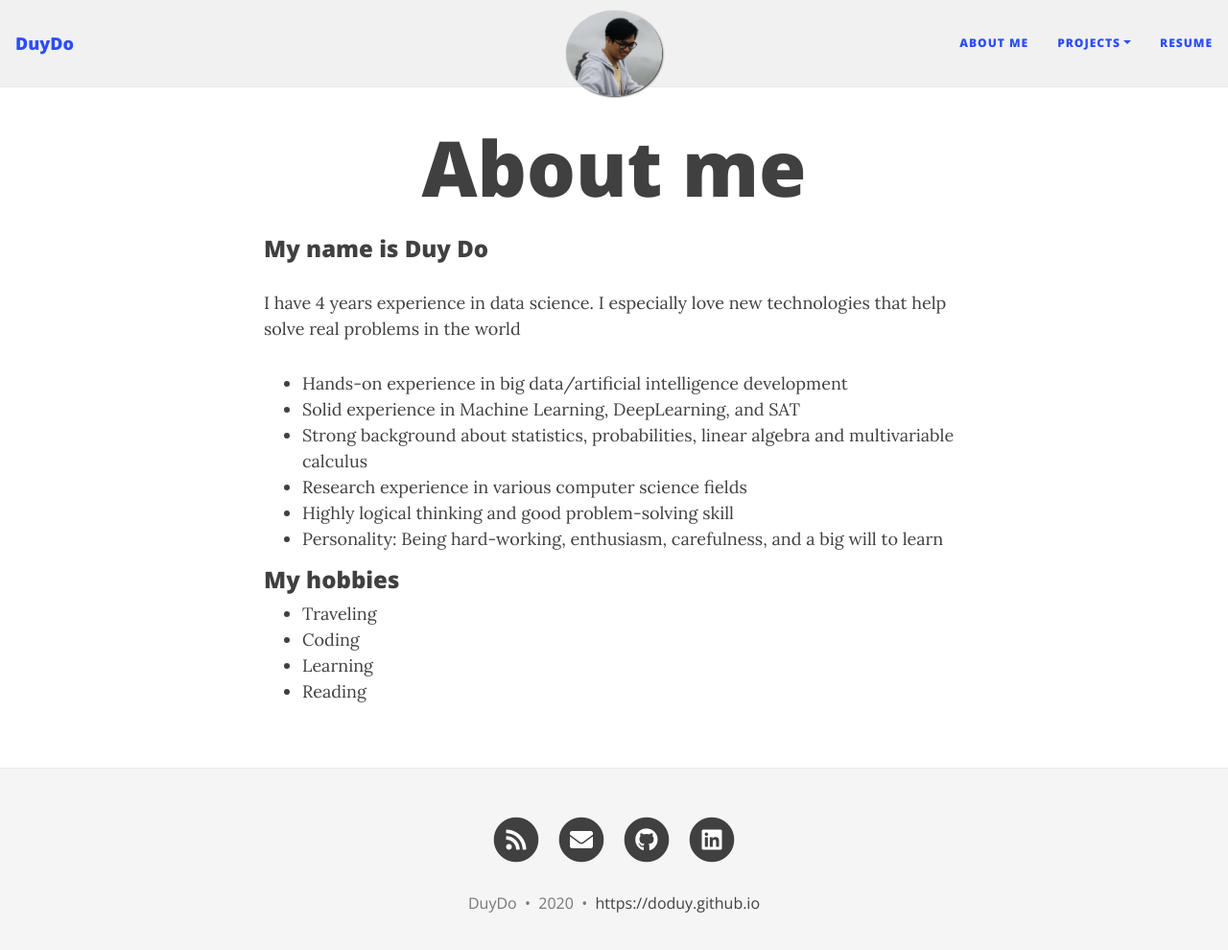
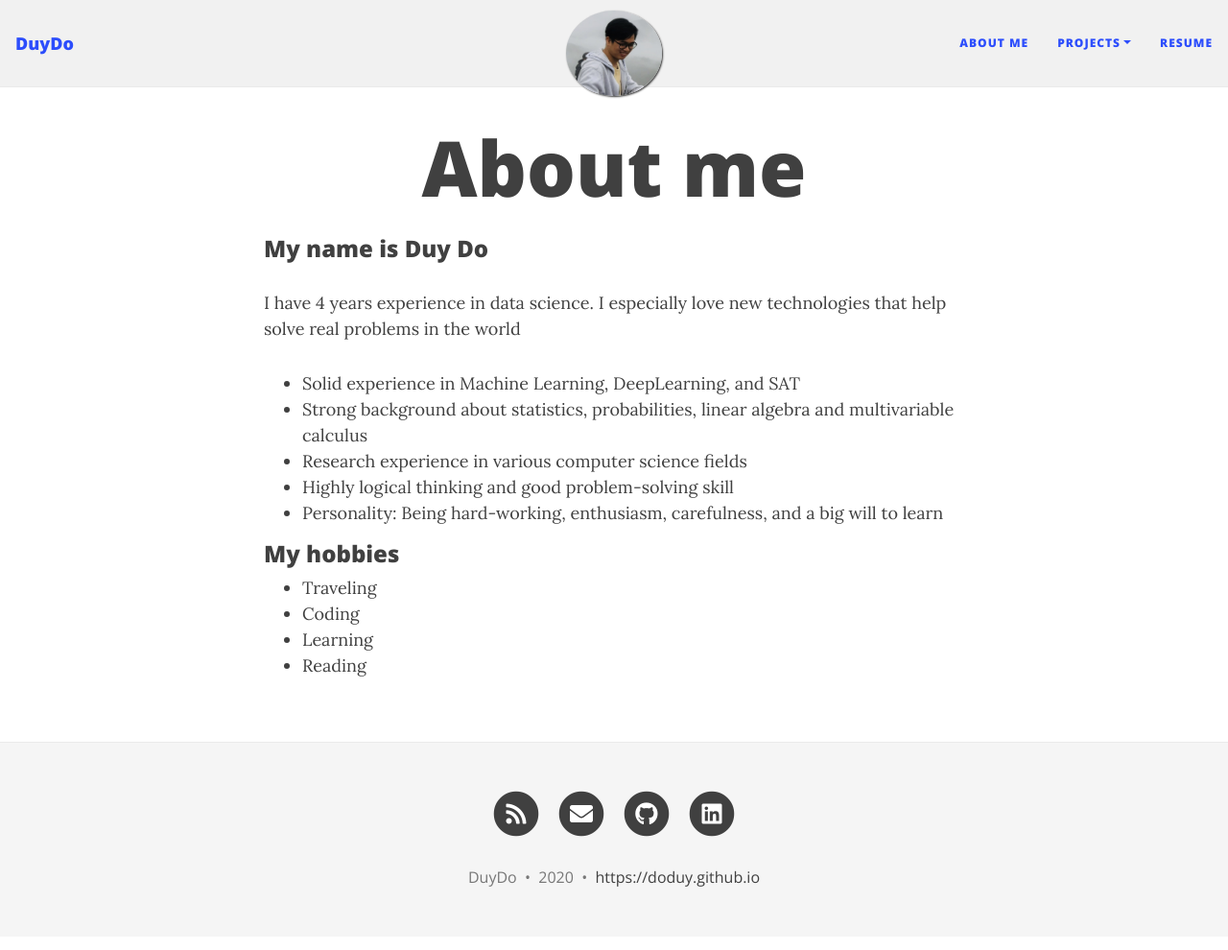
Before and after one commit to DoDuy/doduy.github.io, a Jekyll site: the page built from aboutme.md, in a window 1280 px wide and 1003 px high. Shown: the top 990 px of the window at 96% size. Built offline with Jekyll 4.4.1, drawn with Linux system fonts in a browser that asks for light colours; nearby versions of some CDN libraries.

Commit message:
Update aboutme.md

```diff
--- a/aboutme.md
+++ b/aboutme.md
@@ -5,7 +5,6 @@
 
 ### My name is Duy Do
 I have 4 years experience in data science. I especially love new technologies that help solve real problems in the world
-+ Hands-on experience in big data/artificial intelligence development
 + Solid experience in Machine Learning, DeepLearning, and SAT
 + Strong background about statistics, probabilities, linear algebra and multivariable calculus
 + Research experience in various computer science fields
```
